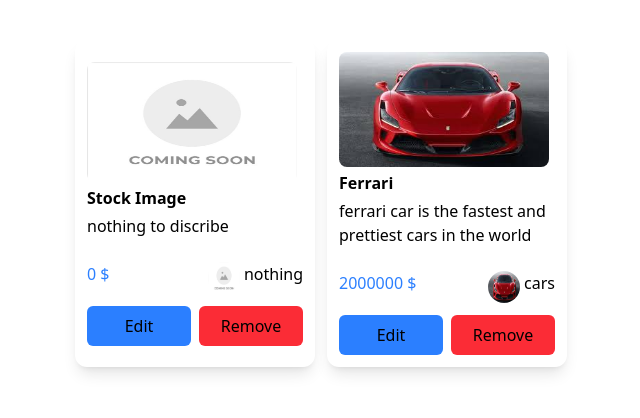
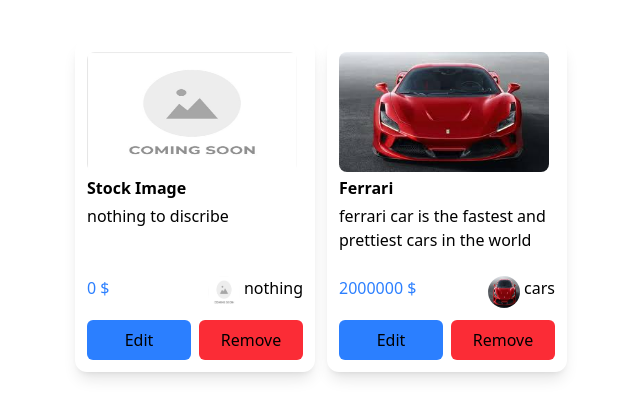
Before and after one commit to menamaged18/E-commerce-App, a Next.js app: page / in a window 1280 px wide. Shown: the top 418 px of the page, without its empty margins (319-959 px from the left). Built offline with nearby package versions, Linux system fonts and the light colour scheme.

Commit message:
make the image in the card shape with a fixed size for a better card shape

```diff
--- a/components/Card/Card.tsx
+++ b/components/Card/Card.tsx
@@ -12,23 +12,25 @@
 function Card({imagePath, title, discription, price, category}: Iprops) {
   return (
     <div className="p-3 min-h-70 w-60 shadow-lg rounded-xl flex flex-col justify-center border-amber-950">
+        <div className="w-auto max-h-30">
             <Image
                 src={imagePath}
                 alt="card image"
                 width={210}
                 height={100}
-            className="rounded-lg max-h-30 min-w-auto"
+                className="rounded-lg max-h-30 min-h-30 min-w-auto"
             />
+        </div>
 
-        <div className="pt-1">
+        <div className="pt-1 min-h-20">
             <h1 className="font-bold">{title}</h1>
             <p className="pt-1">{discription}</p>
         </div>
 
-        <div className="flex flex-row gap-0.5 pt-3 ">
-            <Circle height={4} width={4} color="blue-500"></Circle>
-            <Circle height={4} width={4} color="red-500"></Circle>
-            <Circle height={4} width={4} color="orange-500"></Circle>
+        <div className="flex flex-row gap-0.5 pt-3">
+            <Circle height={4} width={4} bgColor="bg-blue-500"></Circle>
+            <Circle height={4} width={4} bgColor="bg-red-500"></Circle>
+            <Circle height={4} width={4} bgColor="bg-orange-500"></Circle>
         </div>
 
         <div className="pt-3 flex flex-row justify-between">
--- a/components/Circle/Circle.tsx
+++ b/components/Circle/Circle.tsx
@@ -1,11 +1,11 @@
 interface Iprops {
     width: number,
     height: number,
-    color: string,
+    bgColor: string,
 }
 
-function Circle({width, height, color}: Iprops) {
-    const Cstyle = `w-${width} h-${height} bg-${color} rounded-full`;
+function Circle({width, height, bgColor}: Iprops) {
+    const Cstyle = `w-${width} h-${height} ${bgColor} rounded-full`;
   return (
     <div className={Cstyle}></div>
   )
```
Lines whose indentation alone changed are shown as unchanged.
